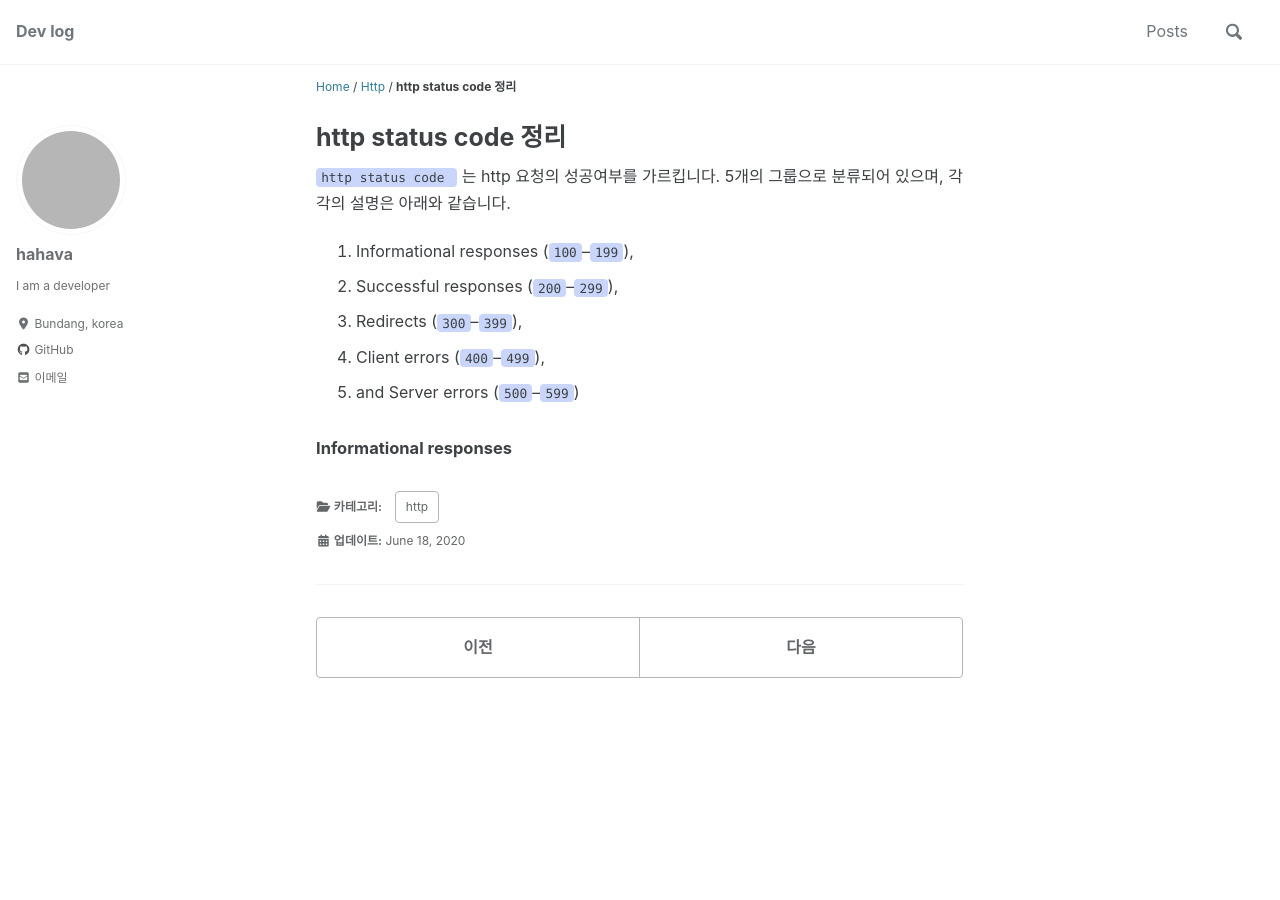
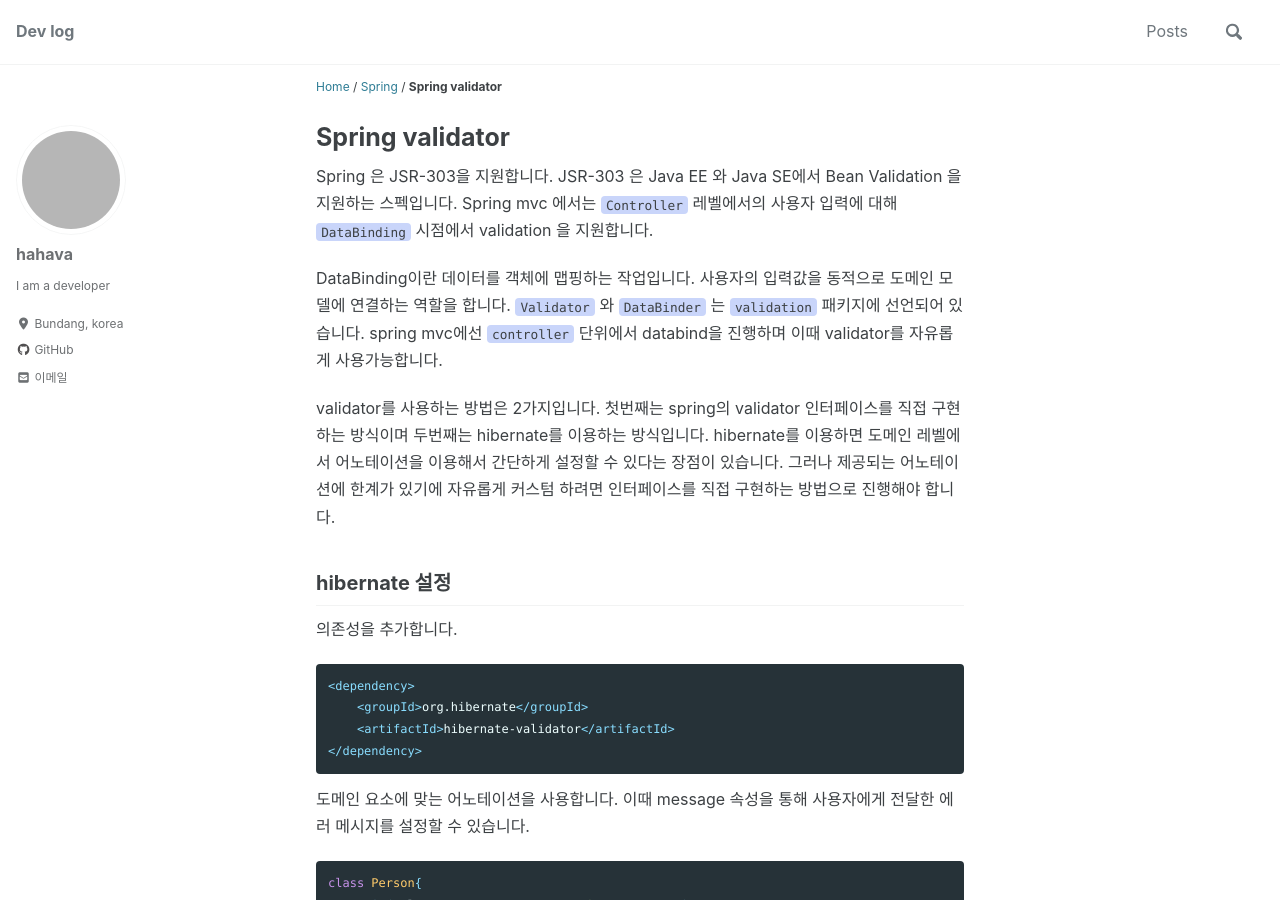
Before and after one commit to hahava/hahava.github.io, a Jekyll site: the page built from _posts/study/spring/2020-06-18-spring_validator.md, in a window 1280 px wide and 900 px high. Built offline with Jekyll 4.4.1, drawn with Linux system fonts in a browser that asks for light colours; cached includes are drawn as plain includes; nearby versions of some CDN libraries; some of the changed text lies outside the part shown; grey boxes are pictures that could not be loaded.

````diff
--- a/_posts/study/spring/2020-06-18-spring_validator.md
+++ b/_posts/study/spring/2020-06-18-spring_validator.md
@@ -1,19 +1,112 @@
 ---
-title: "http status code 정리"
+title: "Spring validator"
 categories:
- - http
+ - spring
+
 ---
+
+Spring 은 JSR-303을 지원합니다. JSR-303 은 Java EE 와 Java SE에서 Bean Validation 을 지원하는 스펙입니다. Spring mvc 에서는 `Controller` 레벨에서의 사용자 입력에 대해 `DataBinding` 시점에서 validation 을 지원합니다.
 
 
 
-`http status code ` 는 http 요청의 성공여부를 가르킵니다. 5개의 그룹으로 분류되어 있으며, 각각의 설명은 아래와 같습니다.
-
-1. Informational responses (`100`–`199`),
-2. Successful responses (`200`–`299`),
-3. Redirects (`300`–`399`),
-4. Client errors (`400`–`499`),
-5. and Server errors (`500`–`599`)
+DataBinding이란 데이터를 객체에 맵핑하는 작업입니다. 사용자의 입력값을 동적으로 도메인 모델에 연결하는 역할을 합니다. `Validator` 와 `DataBinder` 는 `validation` 패키지에 선언되어 있습니다. spring mvc에선 `controller` 단위에서 databind을 진행하며 이때 validator를 자유롭게 사용가능합니다.
 
 
 
-##### Informational responses
+validator를 사용하는 방법은 2가지입니다. 첫번째는 spring의 validator 인터페이스를 직접 구현하는 방식이며 두번째는 hibernate를 이용하는 방식입니다. hibernate를 이용하면 도메인 레벨에서 어노테이션을 이용해서 간단하게 설정할 수 있다는 장점이 있습니다. 그러나 제공되는 어노테이션에 한계가 있기에 자유롭게 커스텀 하려면 인터페이스를 직접 구현하는 방법으로 진행해야 합니다.
+
+
+
+## hibernate 설정
+
+의존성을 추가합니다.
+
+```xml
+<dependency>
+    <groupId>org.hibernate</groupId>
+    <artifactId>hibernate-validator</artifactId>
+</dependency>
+```
+
+
+
+도메인 요소에 맞는 어노테이션을 사용합니다. 이때 message 속성을 통해 사용자에게 전달한 에러 메시지를 설정할 수 있습니다.
+
+```java
+class Person{
+    @Min(value=1, message="Age must be 1 or more")
+    int age;
+    @NotNull(message="Name must not be null")
+    String name;
+}
+```
+
+
+
+http 요청 시 parameter 에 `@valid` 어노테이션을 작성합니다. 이때 추가적으로 `BindingResult` 를 입력받아야 합니다. BindingResult 객체가 실제로 데이터를 도메인에 맵핑하면서 유효성 검사를 진행하게 됩니다. 이때 검사를 통과하지 못하면 error를 등록하고 해당 내용을 아래와 같이 반환하도록 합니다.
+
+```java
+@RestController
+public class InquiryController {
+
+    private static final int FIRST_ERROR = 0;
+
+    @PostMapping("/person")
+    public String addPerson(@valid Person person, BindingResult br){
+  	        if(br.hasErros()){
+                String errMsg = br.getAllErrors().get(FIRST_ERROR).getDefaultMessage();
+                return errMsg;
+            }
+          return "success";
+    }
+}
+```
+
+
+
+## Validator 구현하기
+
+spring-core 에 validator 관련 클래스가 존재하기 때문에 특별히 의존성을 추가할 필요는 없습니다. Validator 인터페이스를 상속하여 오버라이드 메서드를 직접 구현해줍니다. validate 메서드에서는 아래와 같이  `ValidationUtils` 를 사용하거나 Object를 형변환하여 값을 직접 비교합니다.
+
+```java
+public class PersonValidator implements Validator {
+
+  @Override
+	public boolean supports(Class<?> clazz) {
+		return Person.class.equals(clazz);
+	}
+
+	@Override
+	public void validate(Object target, Errors errors) {
+		ValidationUtils.rejectIfEmpty(errors, "name", "empty", "Name must not be null");
+		Person person = (Person)target;
+		if (person.age < 0) {
+			errors.rejectValue("Age must be 1 or more");
+		}
+	}
+}
+```
+
+hibernate를 사용했을 때와 동일하게 `@valid` 어노테이션을 선언합니다. 다른 점은 `@InitBinder` 를 선언하여 직접구현한 validator로 변경해야하는 것 입니다.
+
+```java
+@RestController
+public class InquiryController {
+
+    private static final int FIRST_ERROR = 0;
+
+  	@InitBinder
+	  public void initBinder(WebDataBinder webDataBinder){
+		    webDataBinder.setValidator(new PersonValidator());
+	  }
+
+    @PostMapping("/person")
+    public String addPerson(@valid Person person, BindingResult br){
+  	        if(br.hasErros()){
+                String errMsg = br.getAllErrors().get(FIRST_ERROR).getDefaultMessage();
+                return errMsg;
+            }
+          return "success";
+    }
+}
+```
````
Also changed, not shown: _posts/study/spring/2021-06-03-spring-webclient.md (added, +143 -0 lines), 4 other files.
